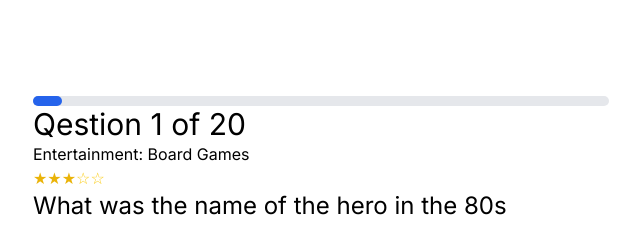
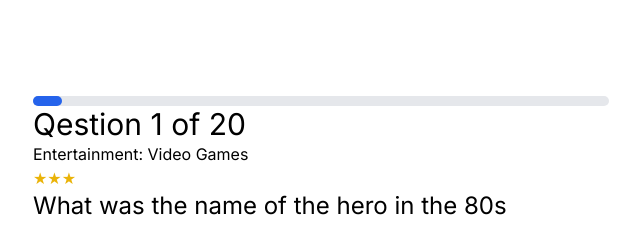
Before and after one commit to Muhammad-Abid11/quiz, a Next.js app: page / in a window 1280 px wide. Shown: the top 226 px of the page, without its empty margins (319-959 px from the left). Built offline with nearby package versions, Linux system fonts and the light colour scheme.

Commit message:
Fix Bugs

```diff
--- a/app/component/SingleQuestionForm.jsx
+++ b/app/component/SingleQuestionForm.jsx
@@ -2,14 +2,14 @@ import React from 'react'
 import StarRating from "./stars";
 
 
-export default function SingleQuestionForm({ansCheck,selectAns,currentIndex,question,stars,decodedQuestion,questionOptions}) {
+export default function SingleQuestionForm({category,ansCheck,selectAns,currentIndex,question,stars,decodedQuestion,questionOptions}) {
   return (
 <div>
           <div>
             <h1 className="text-3xl">
               Qestion {currentIndex + 1} of {question}
             </h1>
-            <p>Entertainment: Board Games</p>
+            <p>{category}</p>
             <StarRating difficulty={stars} />
           </div>
           <div className="flex justify-center w-30 text-2xl max-w-xl">
--- a/app/component/stars.jsx
+++ b/app/component/stars.jsx
@@ -18,7 +18,7 @@ function StarRating({ difficulty }) {
 
   const renderStars = () => {
     let stars = [];
-    const totalStars = 5;
+    const totalStars = 3;
 
     for (let i = 1; i <= totalStars; i++) {
       if (i <= difficulty) {
--- a/app/page.jsx
+++ b/app/page.jsx
@@ -14,12 +14,20 @@ export default function Home() {
   const [isAnsCorrect, setIsAnsCorrect] = useState(false);
   const renderQuestion = question[currentIndex];
   const isLastQuestion = currentIndex === question.length;
-
+  let [category,setCategory]=useState()
+console.log('category-->',category)
   useEffect(() => {
-    const arr = [
+    let arr = [
       question[currentIndex].correct_answer,
       ...question[currentIndex].incorrect_answers,
     ];
+   arr = arr.map(item => decodeURIComponent(item));
+
+   setCategory(decodeURIComponent(renderQuestion.category))
+
+
+
+
     const shuffledOptions = shuffle(arr);
     setQuestionOptions(shuffledOptions);
 
@@ -34,14 +42,19 @@ export default function Home() {
 
     setCurrentIndex(currentIndex + 1);
     if (currentIndex !== question.length - 1) {
-      const arr = [
+      let arr = [
         question[currentIndex + 1]?.correct_answer,
         ...question[currentIndex + 1]?.incorrect_answers,
       ];
+
+   arr = arr.map(item => decodeURIComponent(item));
+   setCategory(decodeURIComponent(renderQuestion.category))
+
+
       const shuffledOptions = shuffle(arr);
       setQuestionOptions(shuffledOptions);
       const difficulty = question[currentIndex + 1].difficulty;
-      const stars = difficulty === "easy" ? 1 : difficulty === "hard" ? 5 : 3;
+      const stars = difficulty === "easy" ? 1 : difficulty === "hard" ? 3 : 2;
       setStars(stars);
     }
   };
@@ -106,6 +119,7 @@ export default function Home() {
           </div>
           {!isLastQuestion ? (
             <SingleQuestionForm
+            category={category}
               ansCheck={ansCheck}
               selectAns={selectAns}
               questionOptions={questionOptions}
```
